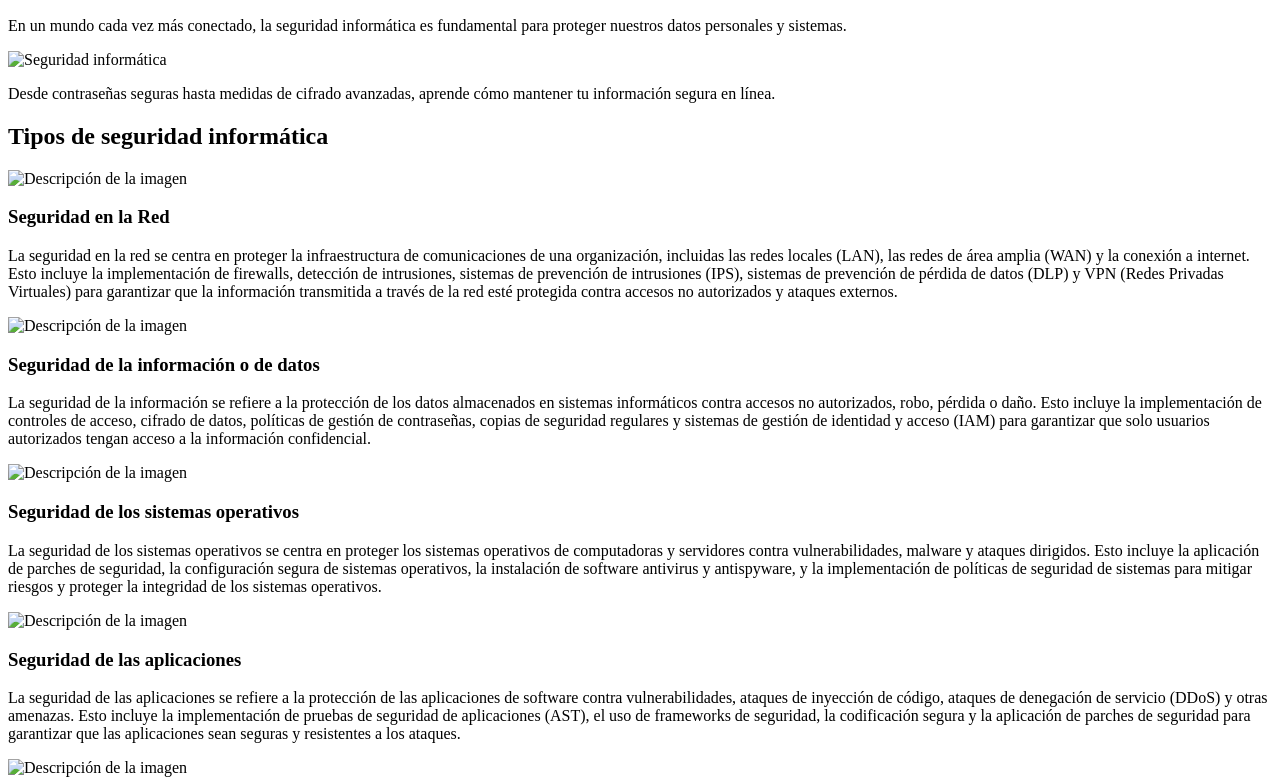
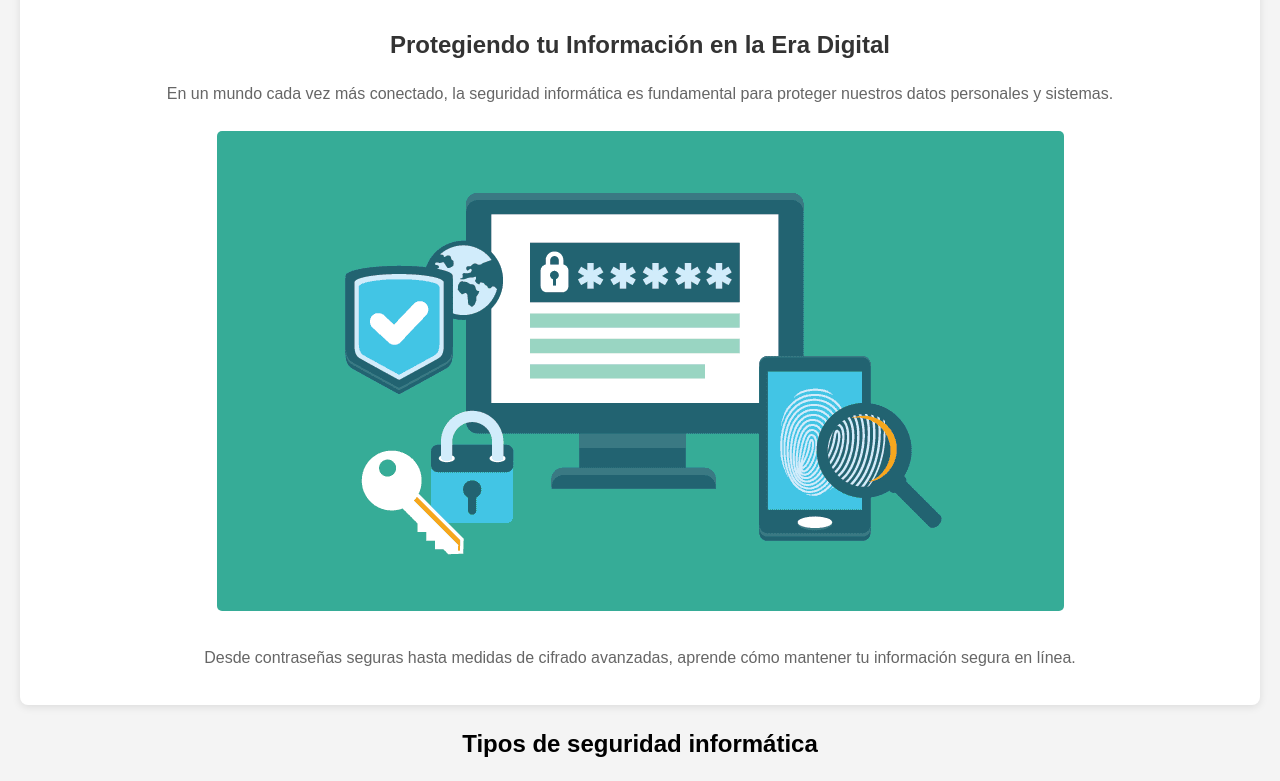
Before and after one commit to djnievas/PFMoreyra, a website: page html/pagina4.html in a window 1280 px wide. Shown: the part 220-1001 px from the top of the page. Drawn offline with Linux system fonts and the light colour scheme; the site is published under a folder, as on GitHub Pages, so addresses that start at the root find nothing.

Commit message:
Update pagina4.html

```diff
--- a/html/pagina4.html
+++ b/html/pagina4.html
@@ -4,7 +4,7 @@
     <meta charset="UTF-8">
     <meta name="viewport" content="width=device-width, initial-scale=1.0">
     <title>Seguridad Informática</title>
-    <link rel="stylesheet" href="/css/estilos.css">
+    <link rel="stylesheet" href="../css/estilos.css">
 </head>
 <body>
     <header class="main-header">
@@ -25,7 +25,7 @@
         <section>
             <h2>Protegiendo tu Información en la Era Digital</h2>
             <p>En un mundo cada vez más conectado, la seguridad informática es fundamental para proteger nuestros datos personales y sistemas.</p>
-            <img src="/img/imagen4.webp" alt="Seguridad informática">
+            <img src="../img/imagen4.webp" alt="Seguridad informática">
             <p>Desde contraseñas seguras hasta medidas de cifrado avanzadas, aprende cómo mantener tu información segura en línea.</p>
         </section>
 
@@ -33,27 +33,27 @@
 
         <div class="contenedor-seguridad">
             <div class="imagen-seguridad">
-                <img src="/img/imagen9.png" alt="Descripción de la imagen">
+                <img src="../img/imagen9.png" alt="Descripción de la imagen">
                 <h3>Seguridad en la Red</h3>
                 <p>La seguridad en la red se centra en proteger la infraestructura de comunicaciones de una organización, incluidas las redes locales (LAN), las redes de área amplia (WAN) y la conexión a internet. Esto incluye la implementación de firewalls, detección de intrusiones, sistemas de prevención de intrusiones (IPS), sistemas de prevención de pérdida de datos (DLP) y VPN (Redes Privadas Virtuales) para garantizar que la información transmitida a través de la red esté protegida contra accesos no autorizados y ataques externos.</p>
             </div>
             <div class="imagen-seguridad">
-                <img src="/img/imagen10.png" alt="Descripción de la imagen">
+                <img src="../img/imagen10.png" alt="Descripción de la imagen">
                 <h3>Seguridad de la información o de datos</h3>
                 <p>La seguridad de la información se refiere a la protección de los datos almacenados en sistemas informáticos contra accesos no autorizados, robo, pérdida o daño. Esto incluye la implementación de controles de acceso, cifrado de datos, políticas de gestión de contraseñas, copias de seguridad regulares y sistemas de gestión de identidad y acceso (IAM) para garantizar que solo usuarios autorizados tengan acceso a la información confidencial.</p>
             </div>
             <div class="imagen-seguridad">
-                <img src="/img/imagen11.png" alt="Descripción de la imagen">
+                <img src="../img/imagen11.png" alt="Descripción de la imagen">
                 <h3>Seguridad de los sistemas operativos</h3>
                 <p>La seguridad de los sistemas operativos se centra en proteger los sistemas operativos de computadoras y servidores contra vulnerabilidades, malware y ataques dirigidos. Esto incluye la aplicación de parches de seguridad, la configuración segura de sistemas operativos, la instalación de software antivirus y antispyware, y la implementación de políticas de seguridad de sistemas para mitigar riesgos y proteger la integridad de los sistemas operativos.</p>
             </div>
             <div class="imagen-seguridad">
-                <img src="/img/imagen12.png" alt="Descripción de la imagen">
+                <img src="../img/imagen12.png" alt="Descripción de la imagen">
                 <h3>Seguridad de las aplicaciones</h3>
                 <p>La seguridad de las aplicaciones se refiere a la protección de las aplicaciones de software contra vulnerabilidades, ataques de inyección de código, ataques de denegación de servicio (DDoS) y otras amenazas. Esto incluye la implementación de pruebas de seguridad de aplicaciones (AST), el uso de frameworks de seguridad, la codificación segura y la aplicación de parches de seguridad para garantizar que las aplicaciones sean seguras y resistentes a los ataques.</p>
             </div>
             <div class="imagen-seguridad">
-                <img src="/img/imagen13.png" alt="Descripción de la imagen">
+                <img src="../img/imagen13.png" alt="Descripción de la imagen">
                 <h3>Seguridad de identidad</h3>
                 <p>La seguridad de identidad es un componente crítico de las estrategias de ciberseguridad en las organizaciones modernas. Se centra en asegurar y gestionar las identidades digitales dentro de una empresa, incluyendo tanto a usuarios humanos como a entidades de máquinas (como aplicaciones y dispositivos). El objetivo es garantizar que sólo los usuarios autorizados tengan acceso a los recursos tecnológicos críticos, y que este acceso sea apropiado y conforme a las políticas de seguridad vigentes. </p>
             </div>
@@ -67,7 +67,7 @@
                 <li><a href="https://wa.me/+1234567890">Contactar por WhatsApp</a></li>
             </ul>
             <div class="terms-links">
-                <a href="/Términos y condiciones de uso.pdf">Términos y condiciones</a>
+                <a href="../Términos y condiciones de uso.pdf">Términos y condiciones</a>
             </div>
         </div>
     </footer>
```
